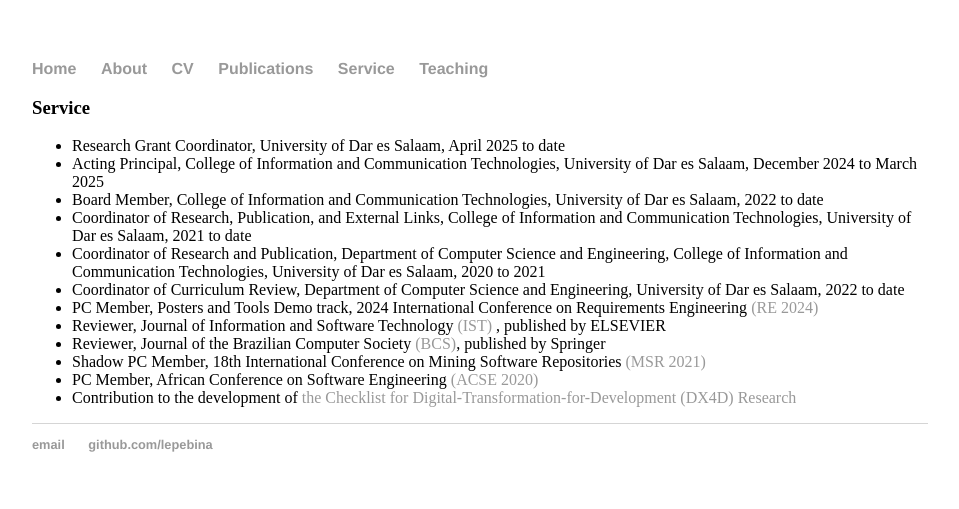
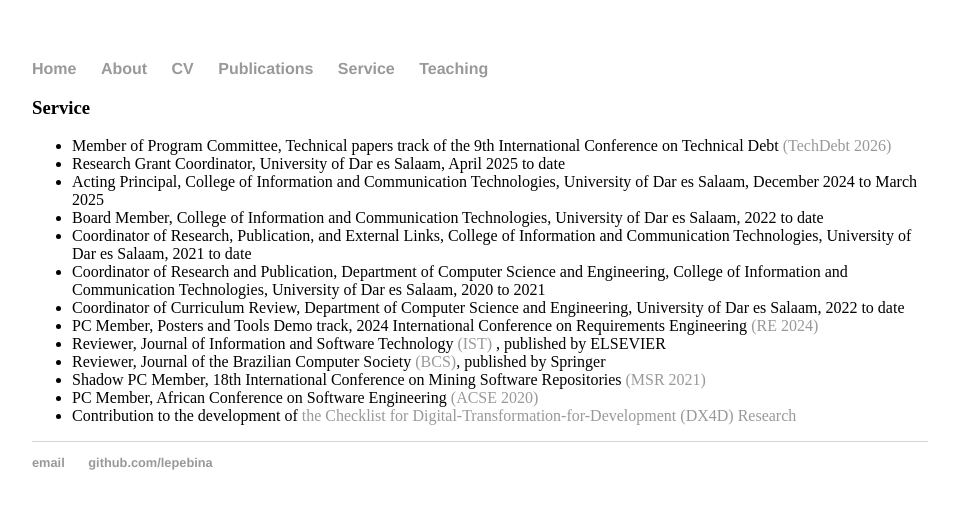
Before and after one commit to lepebina/lepebina.github.io, a Jekyll site: the page built from service.html, in a window 1280 px wide. Shown: the top 509 px of the page, without its empty margins (160-1119 px from the left). Built offline with Jekyll 4.4.1, drawn with Linux system fonts in a browser that asks for light colours.

Commit message:
Update service.html

```diff
--- a/service.html
+++ b/service.html
@@ -4,7 +4,8 @@ title: Leonard Peter Binamungu
 ---
 <div class="blurb">
 	<h3>Service</h3>
-	              <ul>   <li>Research Grant Coordinator, University of Dar es Salaam, April 2025 to date</li>
+	              <ul>   <li>Member of Program Committee, Technical papers track of the 9th International Conference on Technical Debt <a href="https://conf.researchr.org/track/TechDebt-2026/TechDebt-2026-main"> (TechDebt 2026)</a></li>
+			      <li>Research Grant Coordinator, University of Dar es Salaam, April 2025 to date</li>
 			      <li>Acting Principal, College of Information and Communication Technologies, University of Dar es Salaam, December 2024 to March 2025</li>
 			      <li>Board Member, College of Information and Communication Technologies, University of Dar es Salaam, 2022 to date</li>
 			      <li>Coordinator of Research, Publication, and External Links, College of Information and Communication Technologies, University of Dar es Salaam, 2021 to date</li>
```
